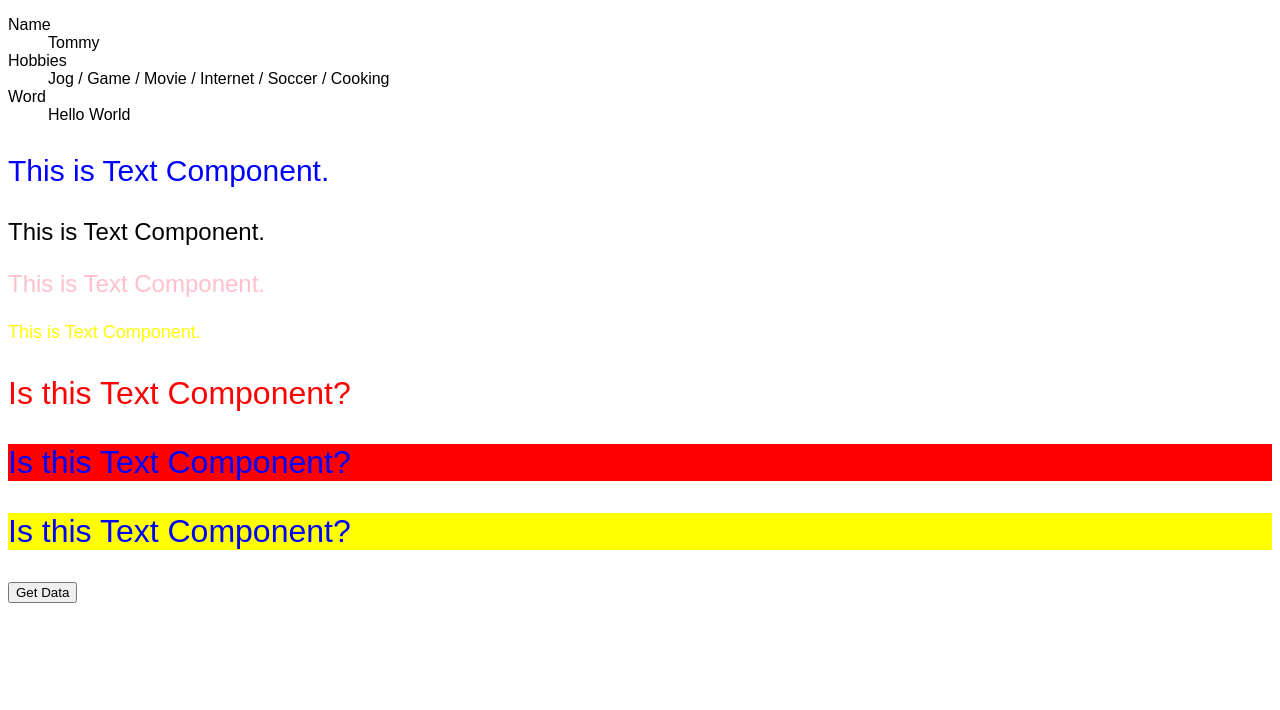
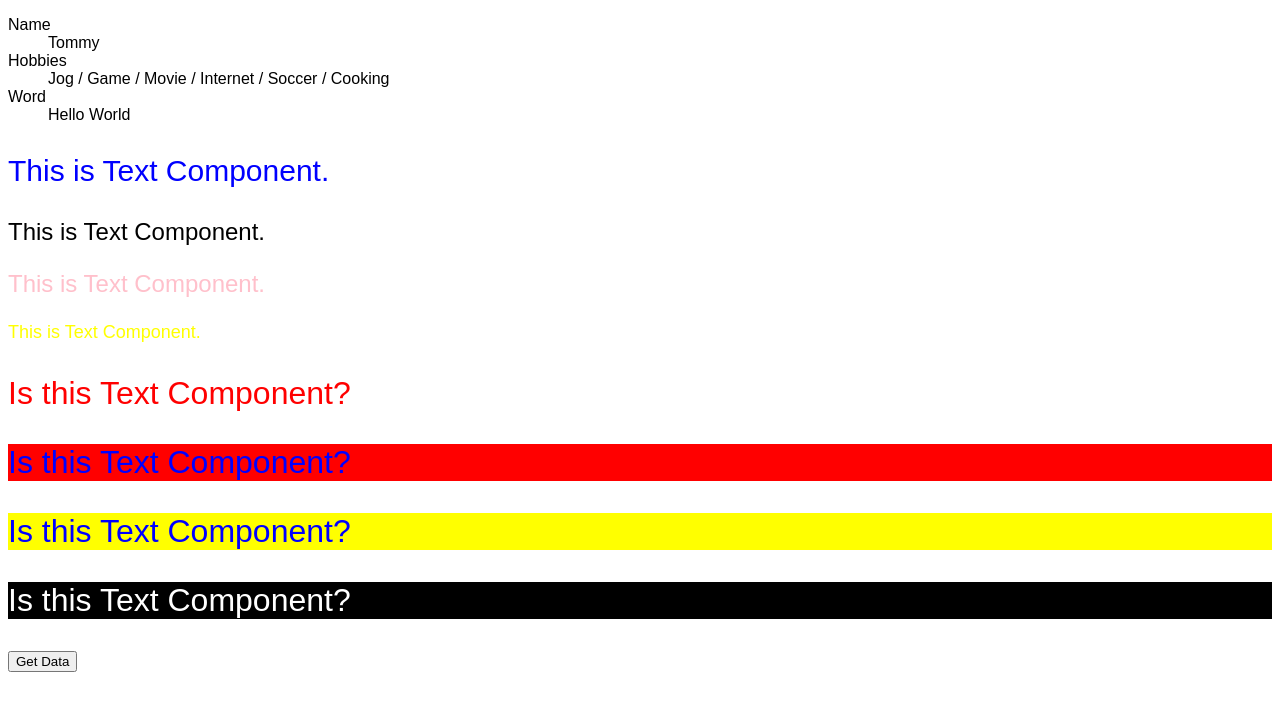
Before and after one commit to koyamal/learn-react-02-07, a React (Create React App) app: page / in a window 1280 px wide. Shown: the top 710 px of the page. Built offline with nearby package versions, Linux system fonts and the light colour scheme.

Commit message:
Add text2

```diff
--- a/src/App.tsx
+++ b/src/App.tsx
@@ -38,6 +38,12 @@ export default function App() {
         content="Is this Text Component?"
         backgroundColor="yellow"
       />
+      <Text2
+        color="white"
+        fontSize="32px"
+        content="Is this Text Component?"
+        backgroundColor="black"
+      />
       <button onClick={onClickFetchData}>Get Data</button>
       {todos.map((todo) => {
         return (
```
